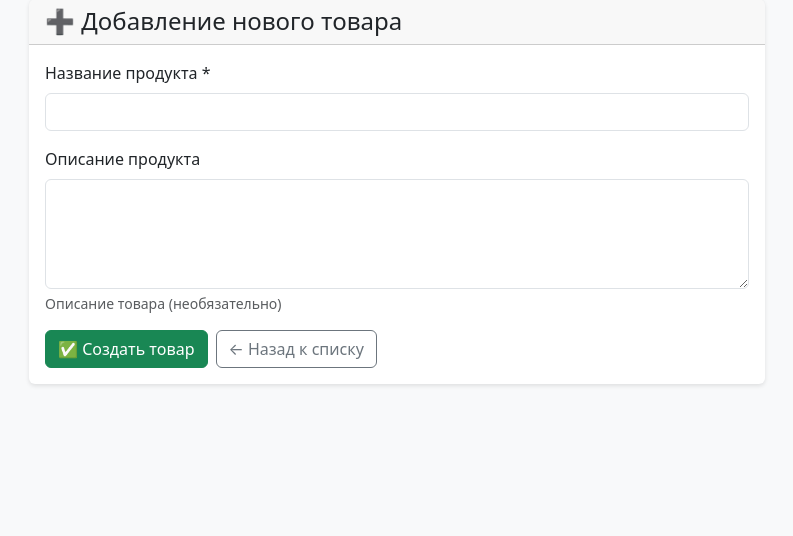
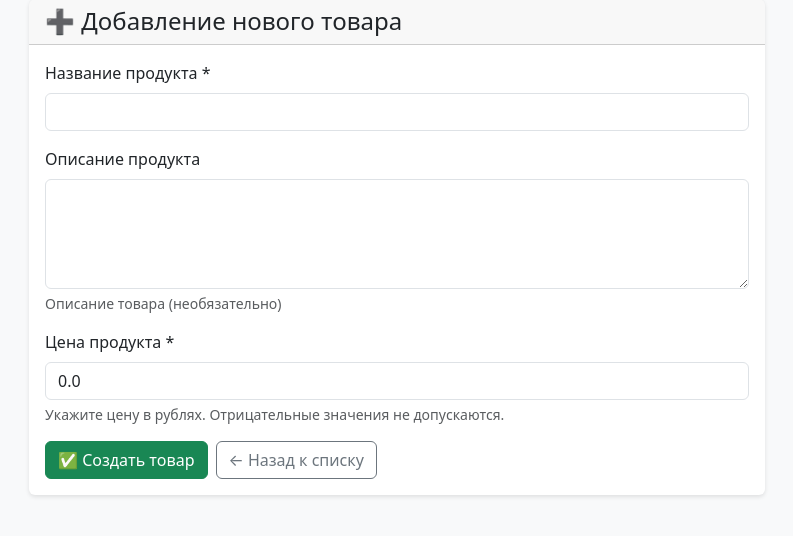
Before and after one commit to Anton742-Tu/ShopMod, a Django app: page /products/create/ in a window 1280 px wide. Shown: the part 81-617 px from the top of the page, without its empty margins (243-1036 px from the left). Run offline with Django 5.2, Linux system fonts and the light colour scheme.

Commit message:
"feat: завершен базовый CRUD для ShopMod
- Добавлена модель Product с полями: название, описание, цена
- Реализована валидация формы:
  * Проверка на запрещенные слова (казино, крипта и т.д.)
  * Проверка что цена не отрицательная через clean_price()
- Созданы CBV для всех CRUD операций
- Написаны шаблоны с Bootstrap
- Настроена PostgreSQL и переменные окружения
- Добавлена навигация и стили

Все валидации работают: и защита от спама, и проверка цены"

```diff
--- a/products/forms.py
+++ b/products/forms.py
@@ -14,18 +14,36 @@ FORBIDDEN_WORDS = [
     'радар',
 ]
 
+
 class ProductForm(forms.ModelForm):
     class Meta:
         model = Product
-        fields = ['name', 'description']
+        fields = ['name', 'description', 'price']  # 👈 Добавили price
         widgets = {
             'name': forms.TextInput(attrs={'class': 'form-control'}),
             'description': forms.Textarea(attrs={'class': 'form-control', 'rows': 4}),
+            'price': forms.NumberInput(attrs={
+                'class': 'form-control',
+                'step': '0.01',
+                'min': '0'
+            }),
         }
         labels = {
             'name': 'Название продукта',
             'description': 'Описание продукта',
+            'price': 'Цена продукта',
         }
+
+    def clean_price(self):
+        """
+        Кастомная валидация для поля price - проверка на отрицательные значения
+        """
+        price = self.cleaned_data.get('price')
+
+        if price is not None and price < 0:
+            raise forms.ValidationError("Цена не может быть отрицательной.")
+
+        return price
 
     def clean(self):
         """
--- a/products/models.py
+++ b/products/models.py
@@ -10,6 +10,12 @@ class Product(models.Model):
         blank=True,
         verbose_name='Описание продукта'
     )
+    price = models.DecimalField(
+        max_digits=10,
+        decimal_places=2,
+        verbose_name='Цена',
+        default=0.00
+    )
     created_at = models.DateTimeField(
         auto_now_add=True,
         verbose_name='Дата создания'
--- a/products/templates/products/product_confirm_delete.html
+++ b/products/templates/products/product_confirm_delete.html
@@ -15,6 +15,9 @@
                     <div class="card mt-3">
                         <div class="card-body">
                             <strong>{{ object.name }}</strong>
+                            <div class="mt-2">
+                                <span class="badge bg-primary">{{ object.price }} ₽</span>
+                            </div>
                             {% if object.description %}
                                 <p class="mt-2 mb-0 text-muted">{{ object.description|truncatewords:10 }}</p>
                             {% endif %}
--- a/products/templates/products/product_form.html
+++ b/products/templates/products/product_form.html
@@ -54,6 +54,22 @@
                         </div>
                     </div>
 
+                    <!-- 👇 ДОБАВЛЯЕМ ПОЛЕ ЦЕНЫ -->
+                    <div class="mb-3">
+                        <label for="{{ form.price.id_for_label }}" class="form-label">
+                            {{ form.price.label }} *
+                        </label>
+                        {{ form.price }}
+                        {% if form.price.errors %}
+                            <div class="text-danger small mt-1">
+                                {{ form.price.errors }}
+                            </div>
+                        {% endif %}
+                        <div class="form-text">
+                            Укажите цену в рублях. Отрицательные значения не допускаются.
+                        </div>
+                    </div>
+
                     <div class="d-flex gap-2">
                         <button type="submit" class="btn btn-success">
                             {% if object %}💾 Сохранить изменения{% else %}✅ Создать товар{% endif %}
```
Also changed, not shown: products/templates/products/product_list.html (+7 -3 lines), products/migrations/0002_product_price.py (added).
